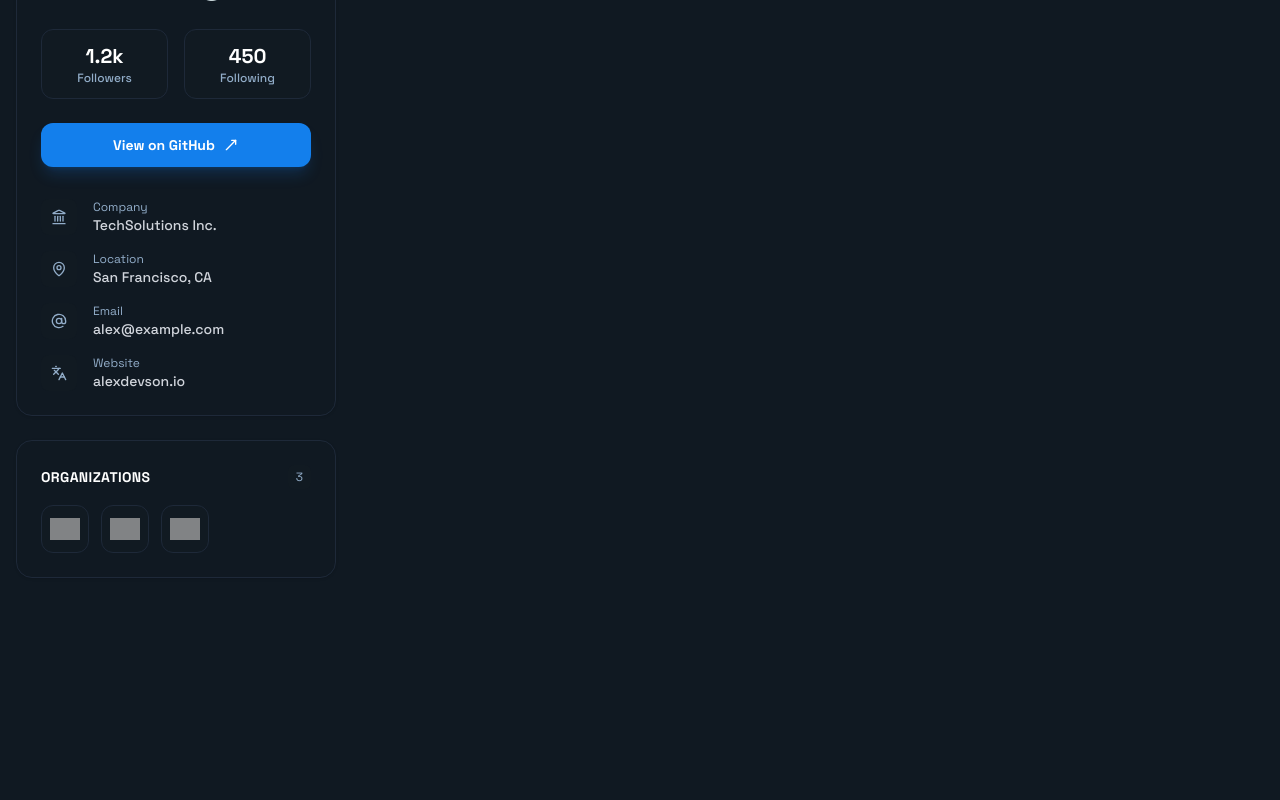
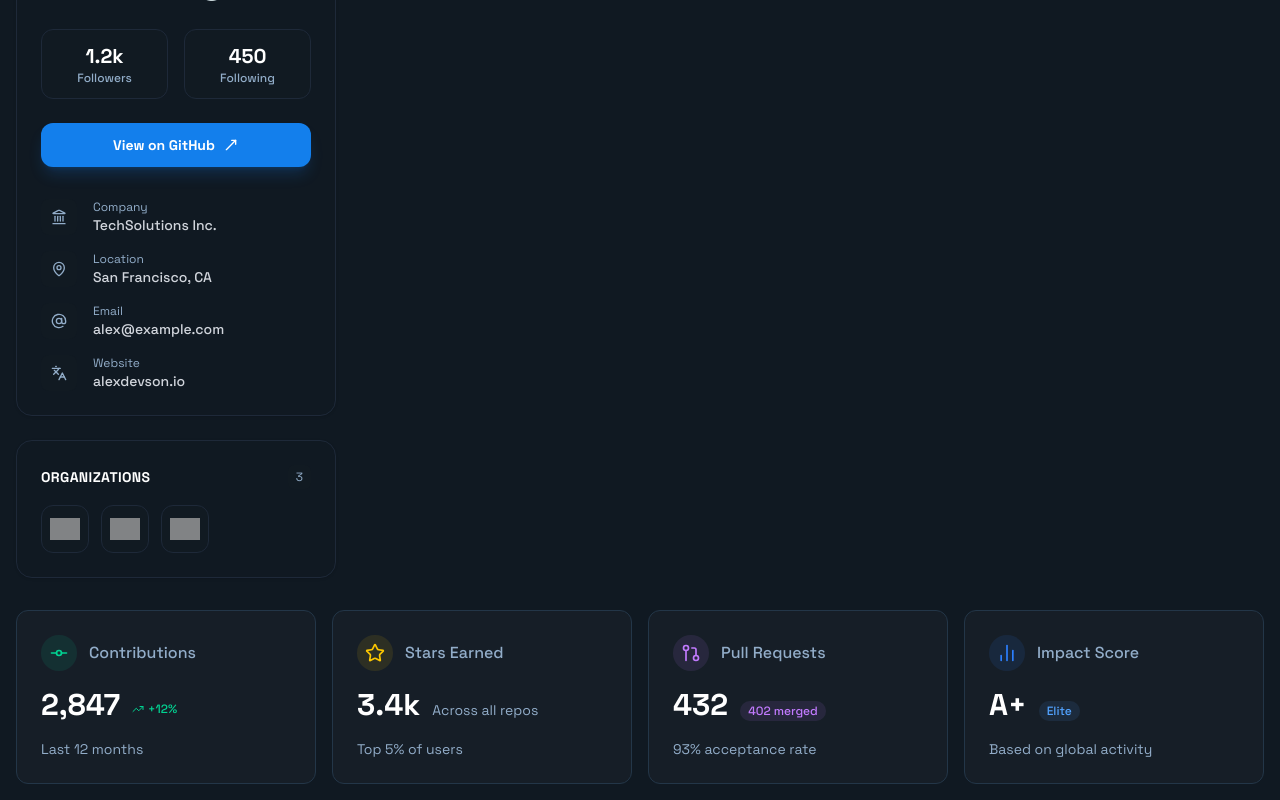
Before and after one commit to Elmountahiii/git-stats, a Next.js app: page /info in a window 1280 px wide. Shown: the part 484-1284 px from the top of the page. Before the commit the page ends 1078 px from the top, so only its background shows below. Built offline with nearby package versions, Linux system fonts and the light colour scheme; grey boxes are pictures that could not be loaded.

Commit message:
adding states component

```diff
--- a/app/components/info-page/States.tsx
+++ /dev/null
@@ -1,8 +0,0 @@
-import React from "react";
-
-
-const States = () => {
-	return <div>States Component</div>;
-};
-
-export default States;
--- /dev/null
+++ b/app/components/info-page/Stats.tsx
@@ -0,0 +1,118 @@
+import { BarChart2, GitCommit, GitPullRequest, Star, TrendingUp } from "lucide-react";
+import React from "react";
+
+import { StatCardProps } from "@/app/types/types";
+
+const StatCard = ({
+	label,
+	value,
+	subValue,
+	trend,
+	trendUp,
+	footer,
+	icon: Icon,
+	iconColorClass,
+	iconBgClass,
+	badge,
+}: StatCardProps) => {
+	return (
+		<div className="bg-card border border-border-dark rounded-xl p-6 flex flex-col justify-between h-full hover:border-border-highlight transition-colors duration-200">
+			{/* Header */}
+			<div className="flex items-center gap-3 mb-4">
+				<div className={`p-2 rounded-full ${iconBgClass} flex items-center justify-center`}>
+					<Icon className={`w-5 h-5 ${iconColorClass}`} />
+				</div>
+				<span className="text-text-secondary font-medium text-sm md:text-base">{label}</span>
+			</div>
+
+			{/* Main Content */}
+			<div className="mb-2">
+				<div className="flex items-baseline gap-3 flex-wrap">
+					<h3 className="text-3xl font-bold text-foreground font-space">{value}</h3>
+
+					{/* Trend or Badge */}
+					{trend && (
+						<div className="flex items-center gap-1 text-xs font-medium text-emerald-400">
+							{trendUp && <TrendingUp className="w-3 h-3" />}
+							<span>{trend}</span>
+						</div>
+					)}
+
+					{badge && (
+						<span className={`text-xs font-medium px-2 py-0.5 rounded-full bg-opacity-20 ${badge.colorClass}`}>
+							{badge.text}
+						</span>
+					)}
+
+					{subValue && (
+						<span className="text-sm text-text-secondary">{subValue}</span>
+					)}
+				</div>
+			</div>
+
+			{/* Footer */}
+			<div className="mt-auto pt-2">
+				<p className="text-sm text-text-secondary">{footer}</p>
+			</div>
+		</div>
+	);
+};
+
+const Stats = () => {
+	// Mock Data matching the design
+	const statsData: StatCardProps[] = [
+		{
+			label: "Contributions",
+			value: "2,847",
+			trend: "+12%",
+			trendUp: true,
+			footer: "Last 12 months",
+			icon: GitCommit,
+			iconColorClass: "text-emerald-400",
+			iconBgClass: "bg-emerald-400/10",
+		},
+		{
+			label: "Stars Earned",
+			value: "3.4k",
+			subValue: "Across all repos",
+			footer: "Top 5% of users",
+			icon: Star,
+			iconColorClass: "text-yellow-400",
+			iconBgClass: "bg-yellow-400/10",
+		},
+		{
+			label: "Pull Requests",
+			value: "432",
+			badge: {
+				text: "402 merged",
+				colorClass: "text-purple-400 bg-purple-400/10",
+			},
+			footer: "93% acceptance rate",
+			icon: GitPullRequest,
+			iconColorClass: "text-purple-400",
+			iconBgClass: "bg-purple-400/10",
+		},
+		{
+			label: "Impact Score",
+			value: "A+",
+			badge: {
+				text: "Elite",
+				colorClass: "text-blue-400 bg-blue-400/10", // Using blue to match "Elite" text
+			},
+			footer: "Based on global activity",
+			icon: BarChart2,
+			iconColorClass: "text-blue-500",
+			iconBgClass: "bg-blue-500/10",
+		},
+	];
+
+	return (
+		<div className="grid grid-cols-1 md:grid-cols-2 lg:grid-cols-4 gap-4 w-full">
+			{statsData.map((stat) => (
+				<StatCard key={stat.label} {...stat} />
+			))}
+		</div>
+	);
+};
+
+export default Stats;
--- a/app/info/page.tsx
+++ b/app/info/page.tsx
@@ -1,5 +1,6 @@
 import BasicInformation from "../components/info-page/Basic-Infromation";
 import Header from "../components/info-page/Header";
+import Stats from "../components/info-page/Stats";
 
 interface PageProps {
 	searchParams: Promise<{
@@ -15,6 +16,7 @@ export default async function Info({ searchParams }: PageProps) {
 				<div className="flex flex-col gap-8">
 					<Header />
 					<BasicInformation />
+					<Stats />
 				</div>
 			</main>
 		</div>
--- a/app/types/types.ts
+++ b/app/types/types.ts
@@ -9,17 +9,21 @@ export interface Repository {
 	isTrending?: boolean;
 }
 
-export interface StatItem {
+export interface StatCardProps {
 	label: string;
 	value: string;
 	subValue?: string;
+	trend?: string;
+	trendUp?: boolean;
 	subValueColor?: string;
-	subValueIcon?: string;
-	footer: string;
-	icon: string;
+	footer?: string;
+	icon: React.ElementType;
 	iconColorClass: string;
 	iconBgClass: string;
-	isElite?: boolean;
+	badge?: {
+		text: string;
+		colorClass: string;
+	};
 }
 
 export interface LanguageStat {
```
